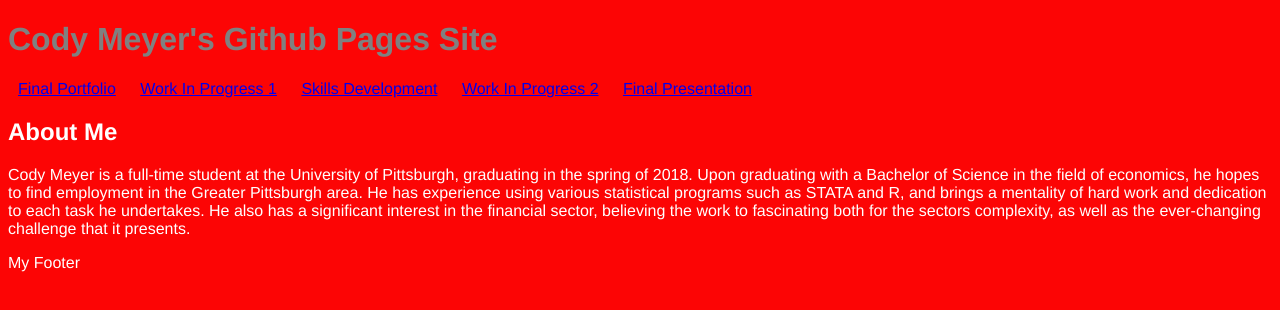
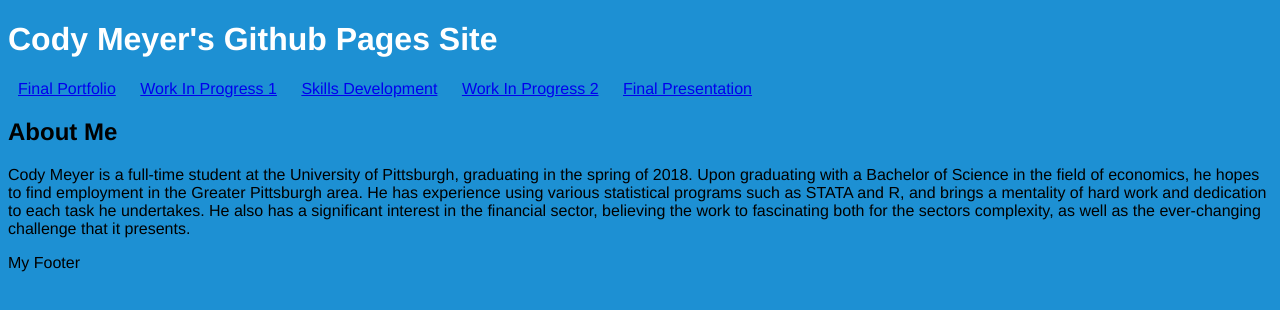
Before and after one commit to Cody24/Cody24.github.io, a plain HTML site: page index.html in a window 1280 px wide. Drawn offline with Linux system fonts and the light colour scheme.

Commit message:
Update style.css

```diff
--- a/style.css
+++ b/style.css
@@ -1,4 +1,4 @@
-h1 { color: Grey ; }
+h1 { color: White ; }
 
 ul.main-menu {
     list-style-type: none;
@@ -11,7 +11,7 @@ ul.main-menu>li {
 }
 
 body {
-    background-color: #fc0505;
-    color: White;
+    background-color: #1d90d3;
+    color: Black;
     font-family: "Helvetica";
 }
```
